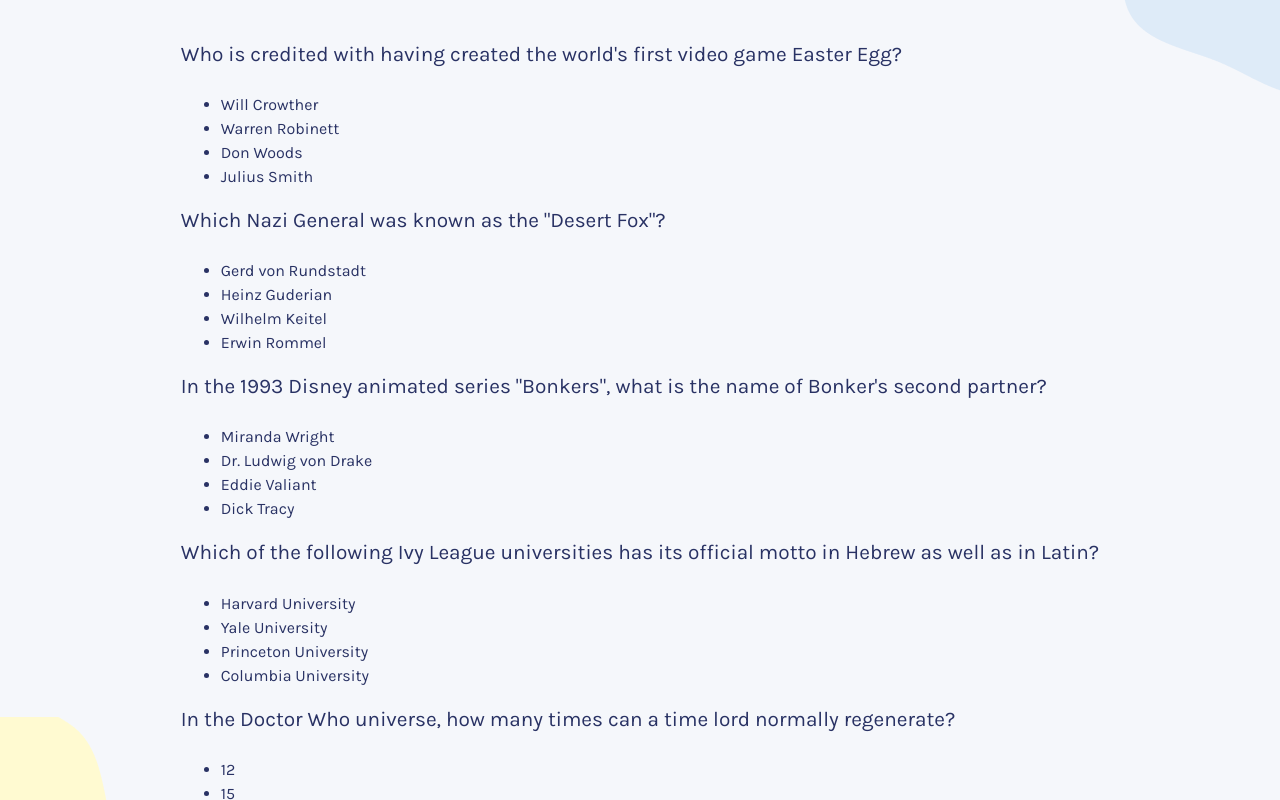
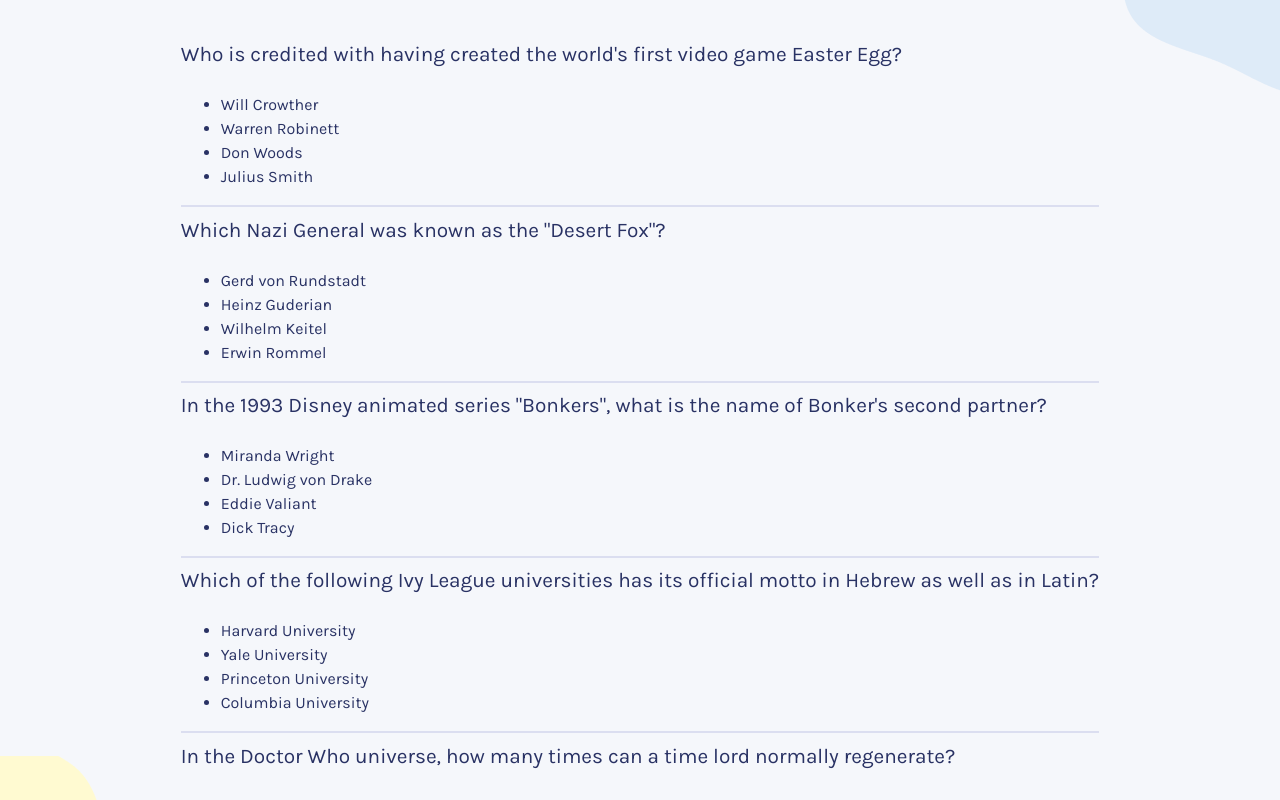
Before and after one commit to nils-n/open-trivia, a React (Vite) app: page / in a window 1280 px wide. Both pictures are taken after a click on the button "Start quiz". Shown: the top 800 px of the page. Built offline with nearby package versions, Linux system fonts and the light colour scheme.

Commit message:
add border between questions

```diff
--- a/src/App.css
+++ b/src/App.css
@@ -33,3 +33,8 @@
   background-repeat: no-repeat;
   z-index: -1;
 }
+
+/* Trivia Component*/
+.trivia--item {
+  border-bottom: 2px solid #dbdef0;
+}
```
